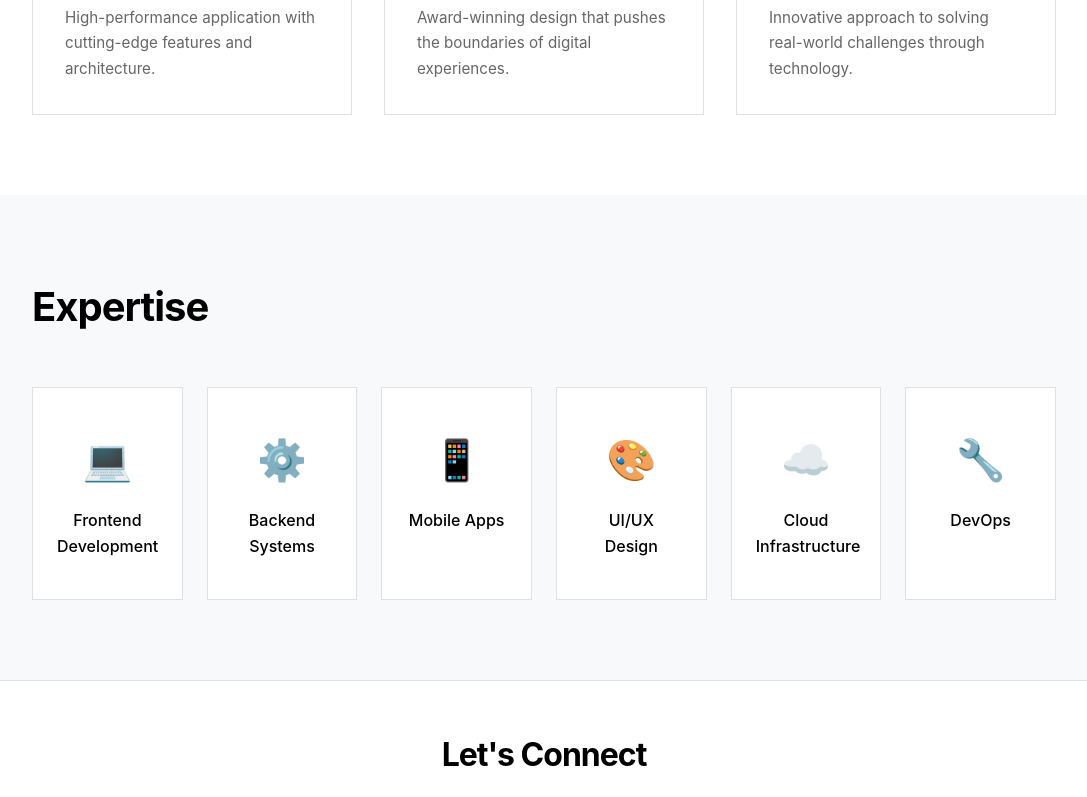
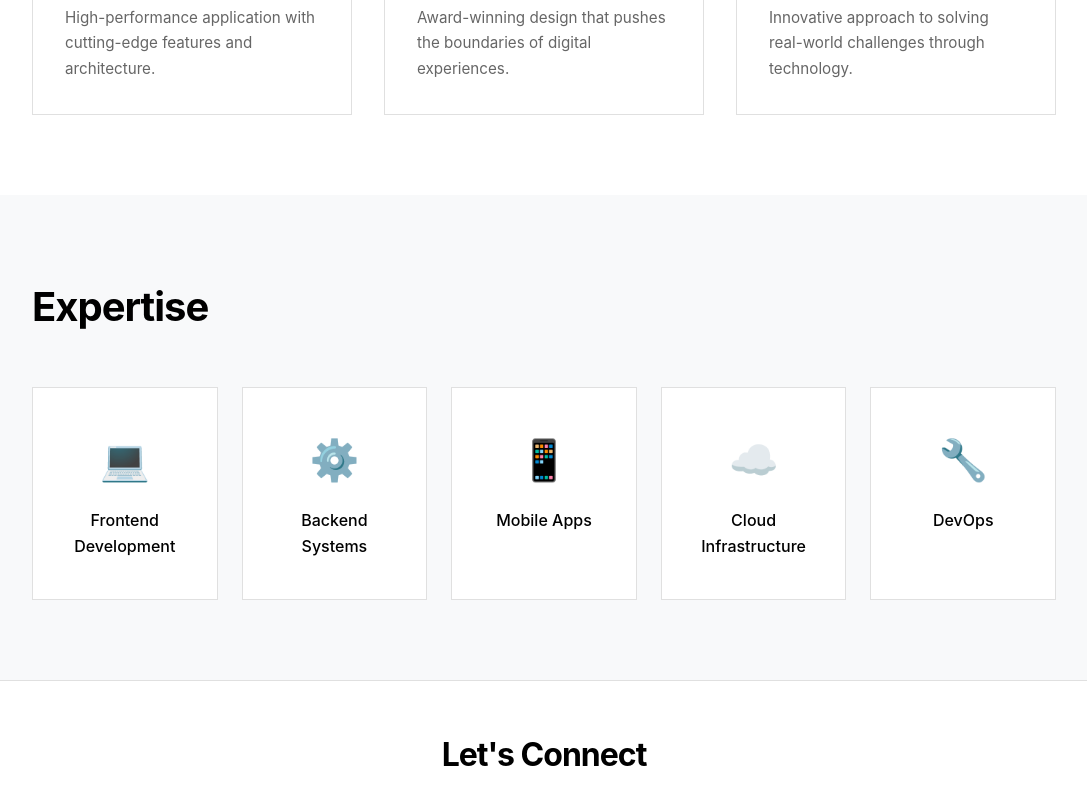
Before and after one commit to aliibek/portfolio, a plain HTML site: page index.html in a window 1280 px wide. Shown: the part 1784-2581 px from the top of the page, without its empty margins (96-1183 px from the left). Drawn offline with Linux system fonts and the light colour scheme.

Commit message:
Update index.html

```diff
--- a/index.html
+++ b/index.html
@@ -453,7 +453,7 @@
     <section class="hero" id="home">
         <div class="hero-content">
             <h1>Building digital experiences that matter.</h1>
-            <p>Designer and developer focused on creating elegant solutions to complex problems.</p>
+            <p>Developer focused on creating elegant solutions to complex problems.</p>
             <a href="#projects" class="cta-btn">View Work</a>
         </div>
     </section>
@@ -520,10 +520,6 @@
             <div class="skill-item">
                 <div class="skill-icon">📱</div>
                 <h3>Mobile Apps</h3>
-            </div>
-            <div class="skill-item">
-                <div class="skill-icon">🎨</div>
-                <h3>UI/UX Design</h3>
             </div>
             <div class="skill-item">
                 <div class="skill-icon">☁️</div>
```
